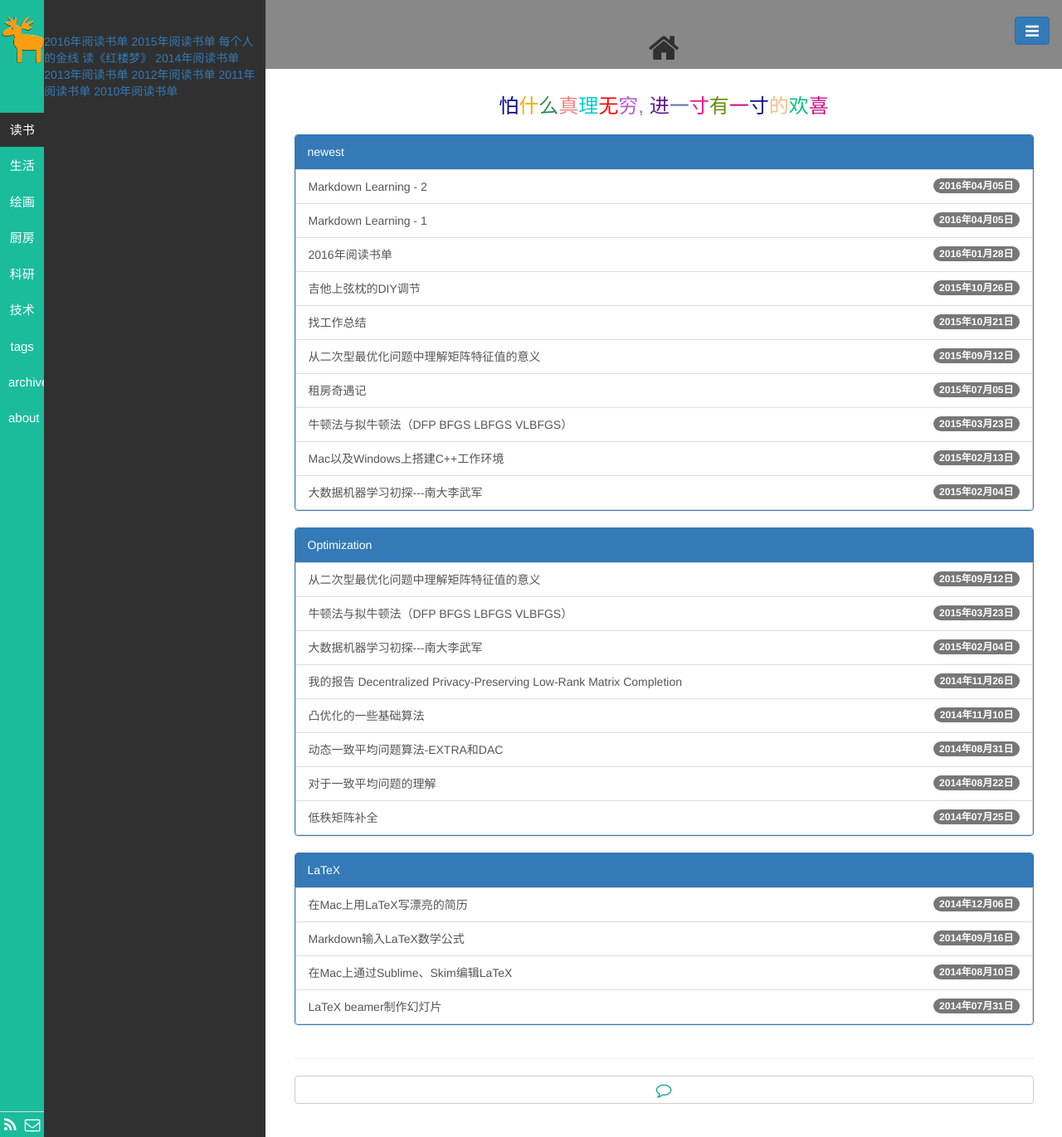
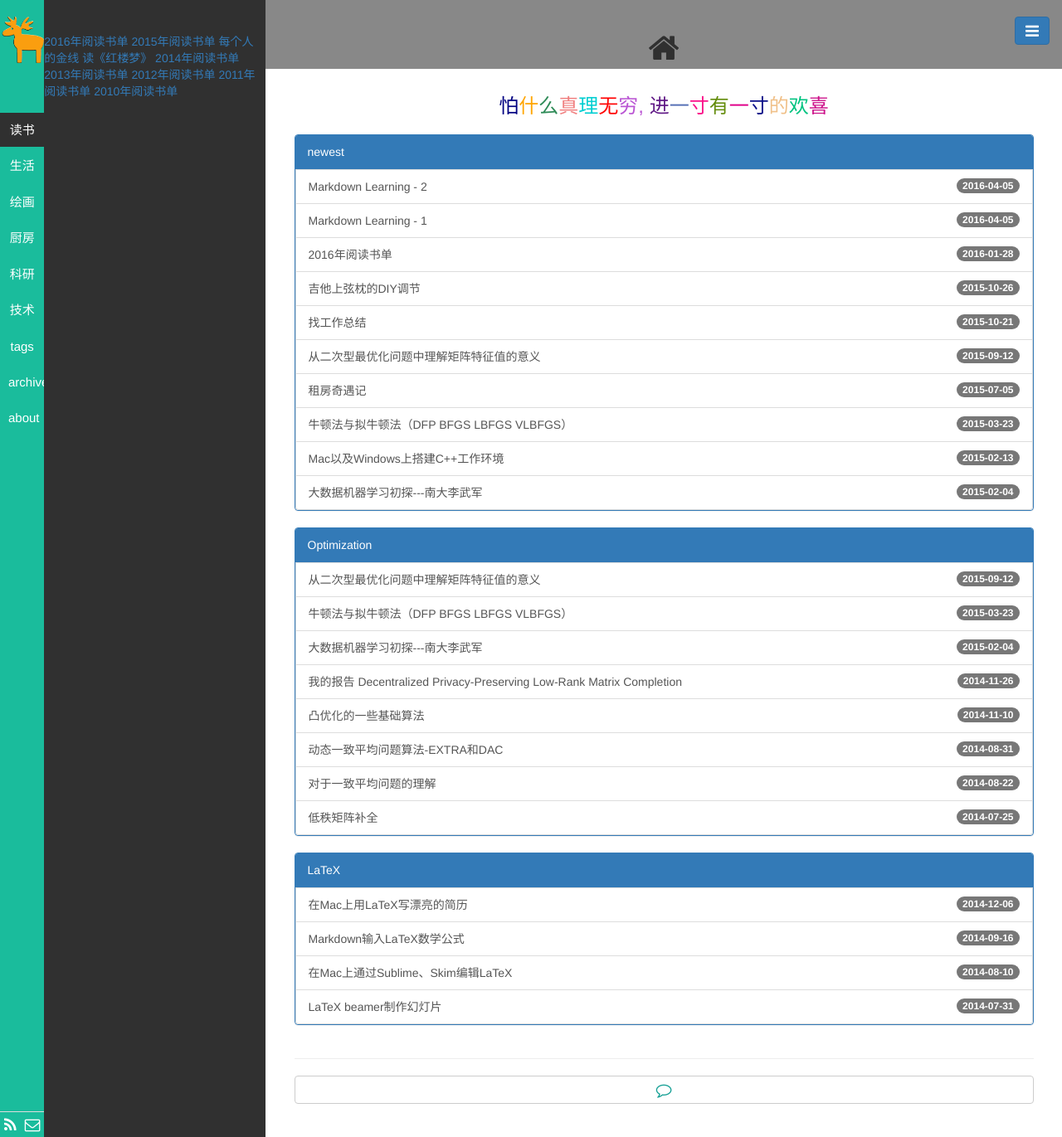
Before and after one commit to ichennan/ichennan.github.io, a Jekyll site: the page built from index.html, in a window 1280 px wide. Shown: the whole page at 83% size. Built offline with Jekyll 4.4.1, drawn with Linux system fonts in a browser that asks for light colours; Markdown is read by kramdown in place of the engine named in the settings; the list of posts is cut into pages by our own code.

Commit message:
bootstrap - terry added

```diff
--- a/index.html
+++ b/index.html
@@ -12,7 +12,7 @@
       {% for post in paginator.posts %}
       <a  href='{{ post.url }}' class="list-group-item pjaxlink clearfix">
         {{post.title}}
-        <span class="badge">{{ post.date | date:"%Y年%m月%d日" }}</span>
+        <span class="badge">{{ post.date | date:"%Y-%m-%d" }}</span>
       </a>
       {% endfor %}
     </div>
@@ -26,7 +26,7 @@
       {% for post in tag[1] %}
       <a  href='{{ post.url }}' class="list-group-item pjaxlink clearfix">
         {{post.title}}
-        <span class="badge">{{ post.date | date:"%Y年%m月%d日" }}</span>
+        <span class="badge">{{ post.date | date:"%Y-%m-%d" }}</span>
       </a>
       {% endfor %}
       {% endif %}
```
Also changed, not shown: other parts of index.html (+1 -1 lines).
